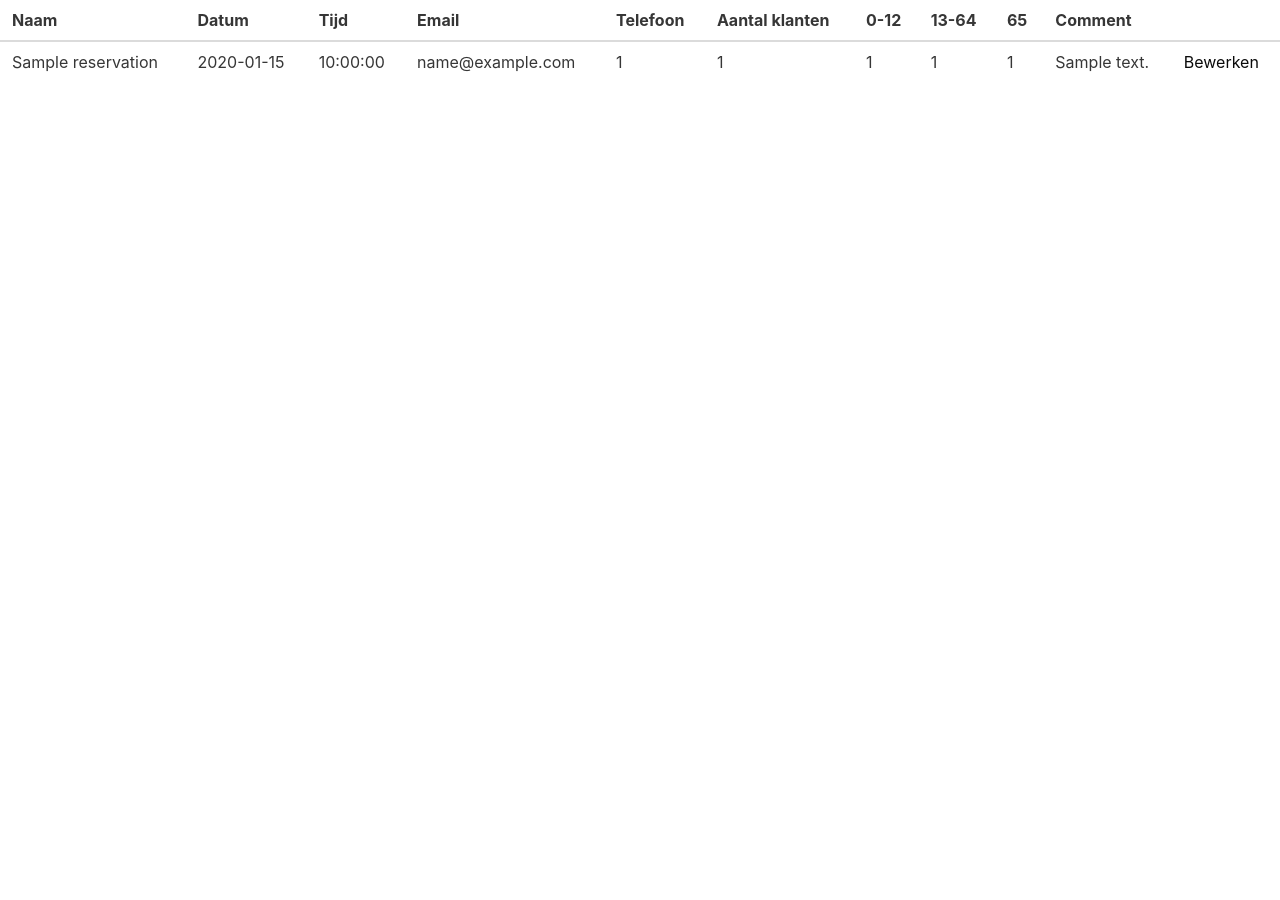
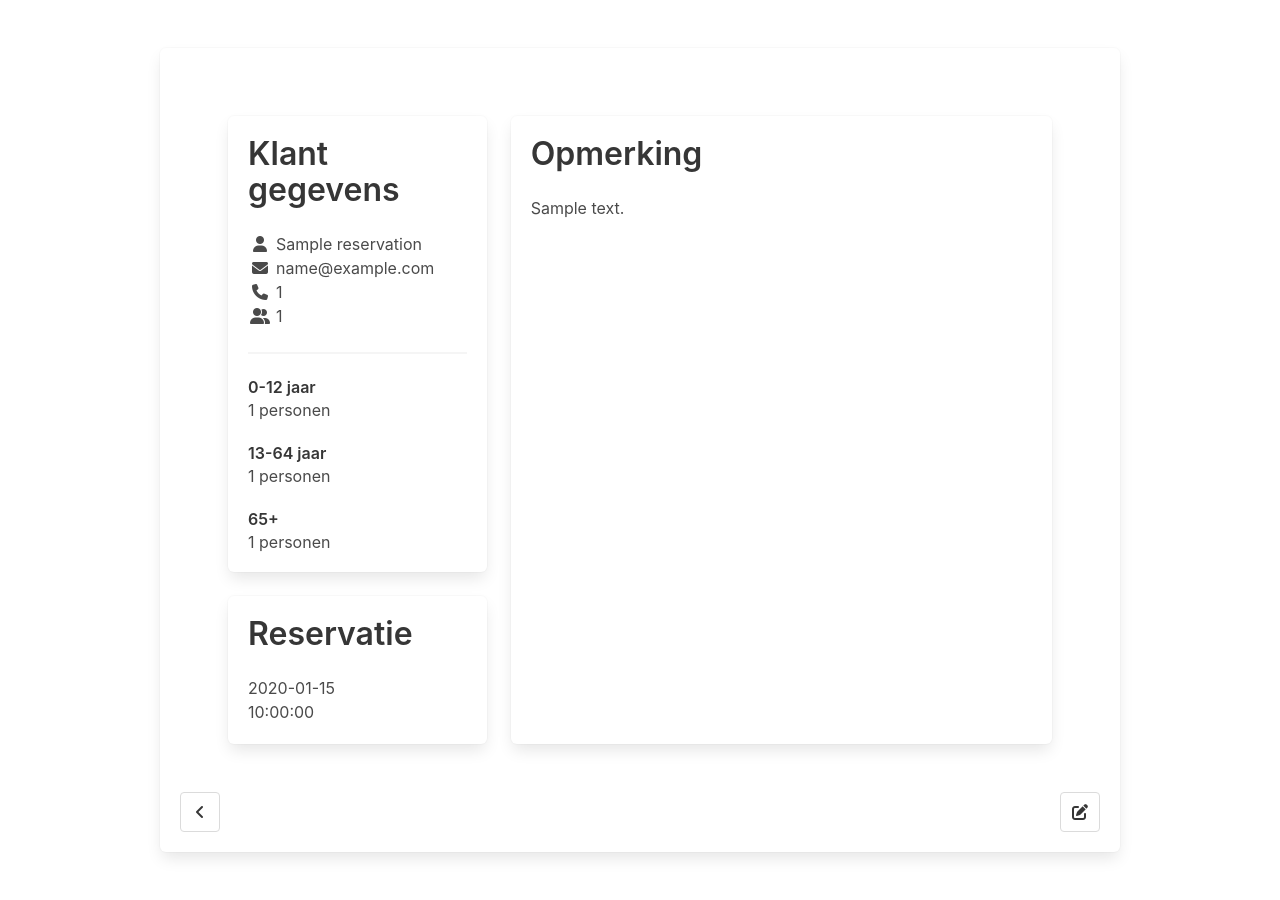
Before and after one commit to Priy4s/CLE2, a PHP site: page /admin_page/reservation_detail.php?id=1 in a window 1280 px wide. Before the commit the page ends 72 px from the top, so only its background shows below. Run offline with PHP 8.4, Linux system fonts and the light colour scheme; tables that the repository leaves empty hold one stand-in row (values such as "Sample post").

Commit message:
reservation detail page cleanup

```diff
--- a/admin_page/reservation_detail.php
+++ b/admin_page/reservation_detail.php
@@ -14,14 +14,16 @@ $customerId = mysqli_escape_string($db, $_GET['id']);
 $query = "SELECT * FROM reservations WHERE id = '$customerId'" ;
 $result = mysqli_query($db, $query) or die ('Error: ' . $query);
 
-//Loop through the result to create a custom array
-$reservation = [];
-while ($row = mysqli_fetch_assoc($result)) {
-    $reservation[] = $row;
+if (mysqli_num_rows($result) == 1) {
+    $reservation = mysqli_fetch_assoc($result);
+    // redirect when db returns no result
+} else {
+    header('Location: read.php');
+    exit;
 }
 
-
-
+//Close connection
+mysqli_close($db);
 ?>
 
 <!doctype html>
@@ -36,40 +38,90 @@ while ($row = mysqli_fetch_assoc($result)) {
     <title>Document</title>
 </head>
     <body>
-        <table class="table is-striped is-fullwidth">
-            <thead>
-                <tr>
-                    <th>Naam</th>
-                    <th>Datum</th>
-                    <th>Tijd</th>
-                    <th>Email</th>
-                    <th>Telefoon</th>
-                    <th>Aantal klanten</th>
-                    <th>0-12</th>
-                    <th>13-64</th>
-                    <th>65</th>
-                    <th>Comment</th>
-                    <th></th>
-                </tr>
-            </thead>
 
-            <tbody>
-                <?php foreach ($reservation as $index => $reservations) {?>
-                    <tr>
-                        <td><?= htmlentities($reservations['name']) ?></td>
-                        <td><?= htmlentities($reservations['date']) ?></td>
-                        <td><?= htmlentities($reservations['time']) ?></td>
-                        <td><?= htmlentities($reservations['email']) ?></td>
-                        <td><?= htmlentities($reservations['phone']) ?></td>
-                        <td><?= htmlentities($reservations['people']) ?></td>
-                        <td><?= htmlentities($reservations['0_12']) ?></td>
-                        <td><?= htmlentities($reservations['13_64']) ?></td>
-                        <td><?= htmlentities($reservations['65']) ?></td>
-                        <td><?= htmlentities($reservations['comment']) ?></td>
-                        <td><a class="has-text-black" href="reservation_edit.php?id=<?= $reservations['id'] ?>">Bewerken</a></td>
-                    </tr>
-                <?php } ?>
-            </tbody>
-        </table>
+        <section class="section">
+            <div class="container is-max-desktop">
+                    <div class="box">
+                        <section class="section">
+                            <div class="tile is-ancestor">
+                                <div class="tile is-4 is-vertical is-parent">
+                                    <div class="tile is-child box">
+                                        <p class="title">Klant gegevens</p>
+
+                                        <div class="icon-text">
+                                            <span class="icon has-text">
+                                                <i class="fa-solid fa-user"></i>
+                                            </span>
+                                            <span><?= htmlentities($reservation['name']) ?></span>
+                                        </div>
+
+                                        <div class="icon-text">
+                                            <span class="icon has-text">
+                                                <i class="fa-solid fa-envelope"></i>
+                                            </span>
+                                            <span><?= htmlentities($reservation['email']) ?></span>
+                                        </div>
+
+                                        <div class="icon-text">
+                                            <span class="icon has-text">
+                                                <i class="fa-solid fa-phone"></i>
+                                            </span>
+                                            <span><?= htmlentities($reservation['phone']) ?></span>
+                                        </div>
+
+                                        <div class="icon-text">
+                                            <span class="icon has-text">
+                                                <i class="fa-solid fa-user-group"></i>
+                                            </span>
+                                            <span><?= htmlentities($reservation['people']) ?></span>
+                                        </div>
+
+                                        <hr>
+
+                                        <div class="block">
+                                            <h5 class="title is-6">0-12 jaar</h5>
+                                            <h6 class="subtitle is-6"><?= htmlentities($reservation['0_12']) ?> personen</h6>
+                                        </div>
+
+                                       <div class="block">
+                                           <h5 class="title is-6">13-64 jaar</h5>
+                                           <h6 class="subtitle is-6"><?= htmlentities($reservation['13_64']) ?> personen</h6>
+                                       </div>
+
+                                        <div class="block">
+                                            <h5 class="title is-6">65+</h5>
+                                            <h6 class="subtitle is-6"><?= htmlentities($reservation['65']) ?> personen</h6>
+                                        </div>
+                                    </div>
+                                    <div class="tile is-child box">
+                                        <p class="title">Reservatie</p>
+                                        <p><?= htmlentities($reservation['date']) ?></p>
+                                        <p><?= htmlentities($reservation['time']) ?></p>
+                                    </div>
+                                </div>
+                                <div class="tile is-parent">
+                                    <div class="tile is-child box">
+                                        <p class="title">Opmerking</p>
+                                        <p><?= htmlentities($reservation['comment']) ?></p>
+                                    </div>
+                                </div>
+                            </div>
+                        </section>
+                        <div class="level">
+                            <a class="button" href="reservations_view.php">
+                            <span class="icon is-small">
+                              <i class="fa-solid fa-angle-left"></i>
+                            </span>
+                            </a>
+
+                            <a class="button" href="reservation_edit.php?id=<?= $reservation['id'] ?>">
+                            <span class="icon is-small">
+                              <i class="fa-solid fa-pen-to-square"></i>
+                            </span>
+                            </a>
+                        </div>
+                    </div>
+            </div>
+        </section>
     </body>
 </html>
--- a/admin_page/reservations_view.php
+++ b/admin_page/reservations_view.php
@@ -1,11 +1,5 @@
 <?php
 session_start();
-
-//May I visit this page?
-if (!isset($_SESSION['user_id'])) {
-    header("Location: capacity_view.php");
-    exit;
-}
 
 //Require DB settings with connection variable
 /** @var mysqli $db */
```
